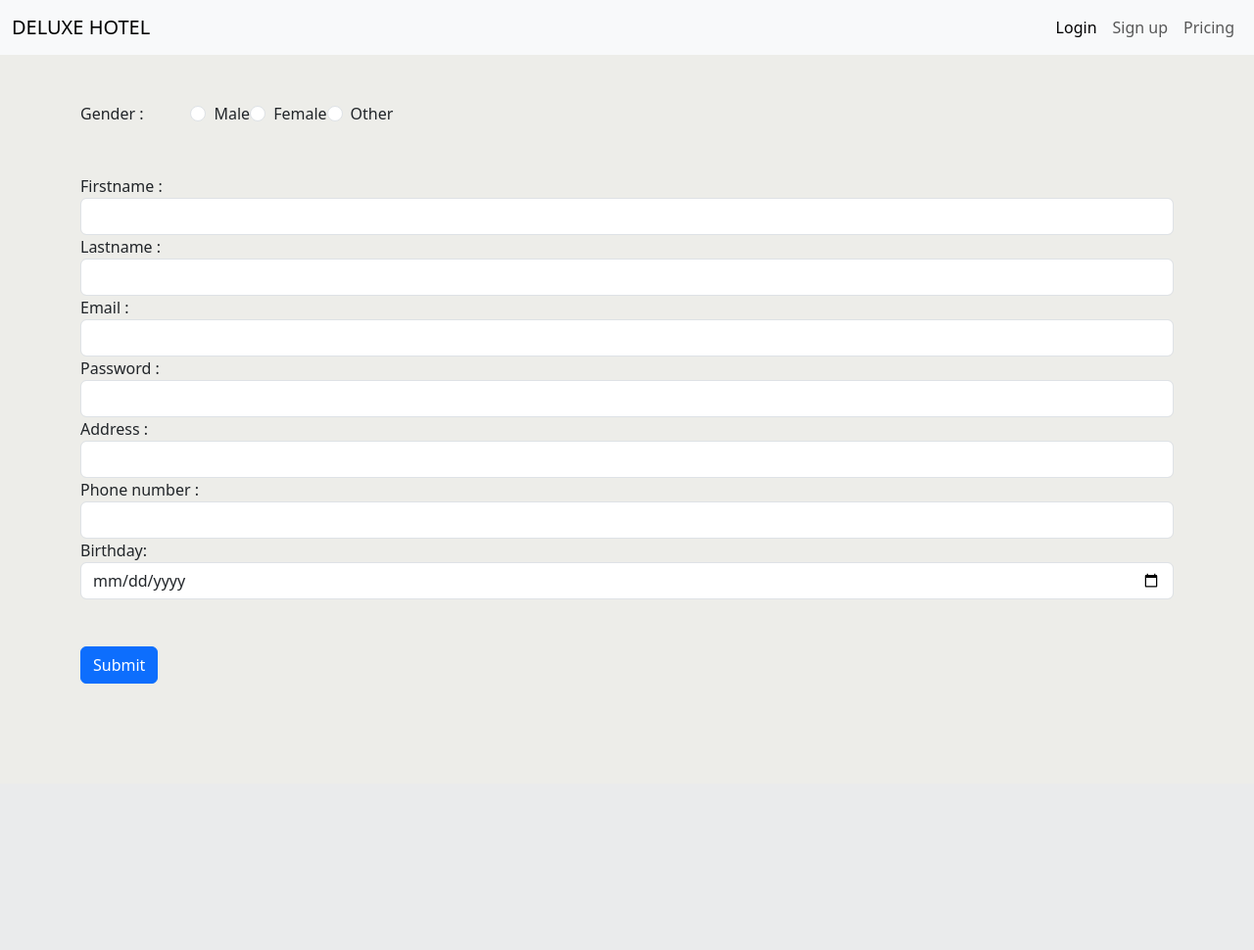
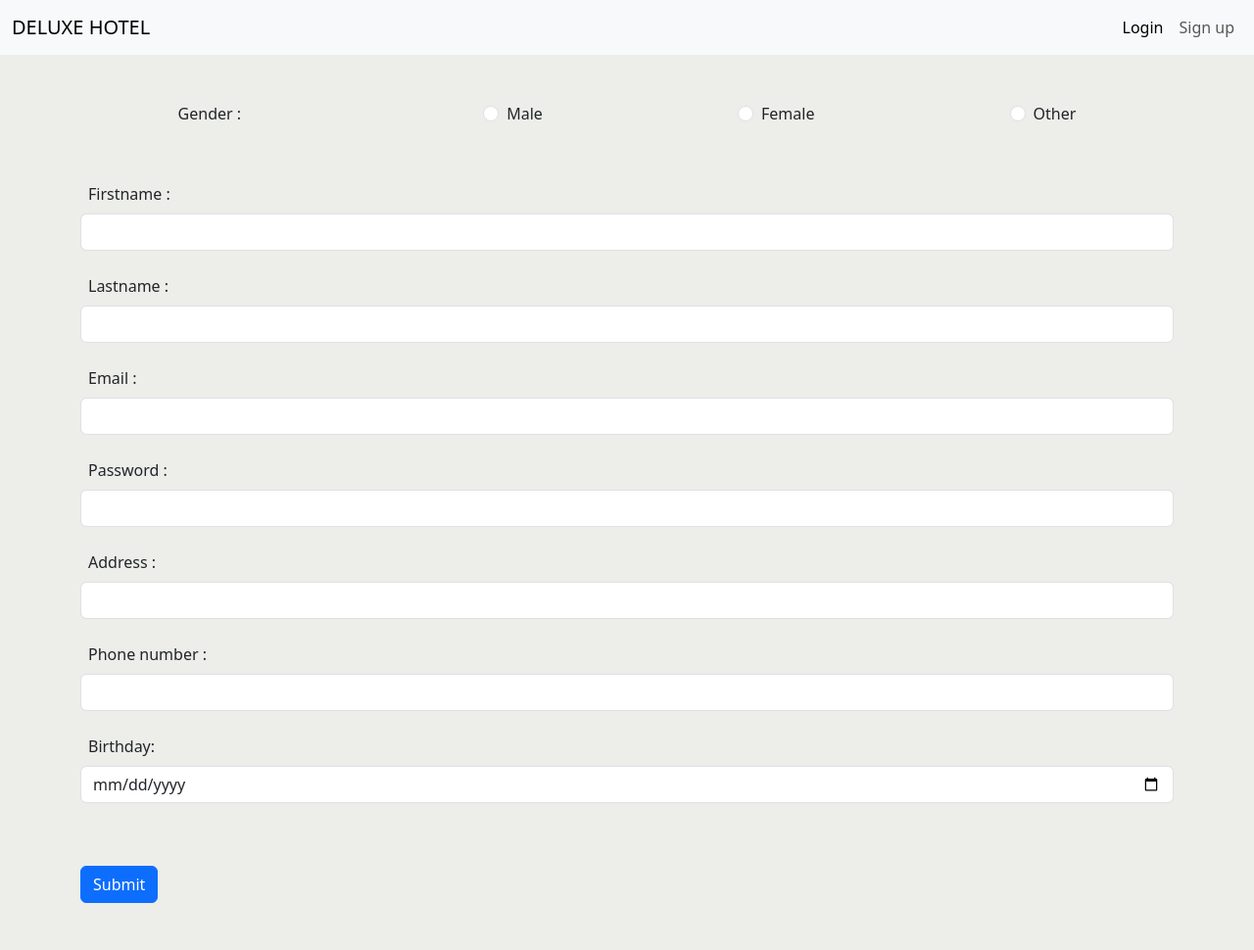
Before and after one commit to ValluetCP/php, a PHP site: page /php/register.php in a window 1280 px wide. Shown: the whole page at 98% size. Before the commit the page ends 698 px from the top, so only its background shows below. Run offline with PHP 8.4, Linux system fonts and the light colour scheme.

Commit message:
Hotel - dossier admin

```diff
--- /dev/null
+++ b/WF3/hotel/admin/hotel_list.php
@@ -0,0 +1,3 @@
+<?php include_once "../inc/header.php"; ?>
+
+<?php include_once "../inc/footer.php"; ?>
--- a/WF3/hotel/asset/css/style.css
+++ b/WF3/hotel/asset/css/style.css
@@ -8,3 +8,8 @@ body{
     display: flex;
     justify-content: flex-end;
 } */
+
+i{
+    font-size: 3em;
+    margin: 20px 0;
+}
--- a/WF3/hotel/inc/header.php
+++ b/WF3/hotel/inc/header.php
@@ -6,13 +6,13 @@
     <meta name="viewport" content="width=device-width, initial-scale=1.0">
     <link rel="stylesheet" href="https://cdn.jsdelivr.net/npm/bootstrap@5.3.1/dist/css/bootstrap.min.css">
     <link rel="stylesheet" href="https://cdnjs.cloudflare.com/ajax/libs/font-awesome/6.4.2/css/all.min.css" integrity="sha512-z3gLpd7yknf1YoNbCzqRKc4qyor8gaKU1qmn+CShxbuBusANI9QpRohGBreCFkKxLhei6S9CQXFEbbKuqLg0DA==" crossorigin="anonymous" referrerpolicy="no-referrer" />
-    <link rel="stylesheet" href="./asset/css/style.css">
+    <link rel="stylesheet" href="http://localhost/php/WF3/hotel/asset/css/style.css">
     <title>Hôtel</title>
 </head>
 <body>
 
     <!-- Créer la navbar -->
-    <nav class="navbar navbar-expand-lg bg-body-tertiary">
+    <nav class="navbar navbar-expand-lg bg-body-tertiary mb-5">
     <div class="container-fluid ">
         <a class="navbar-brand" href="http://localhost/php/WF3/hotel">DELUXE HOTEL</a>
         <button class="navbar-toggler" type="button" data-bs-toggle="collapse" data-bs-target="#navbarText" aria-controls="navbarText" aria-expanded="false" aria-label="Toggle navigation">
@@ -27,7 +27,6 @@
                 <a class="nav-link" href="http://localhost/php/WF3/hotel/register.php">Sign up</a>
                 </li>
                 <li class="nav-item">
-                <a class="nav-link" href="#">Pricing</a>
                 </li>
             </ul>
         </div>
--- a/WF3/hotel/login.php
+++ b/WF3/hotel/login.php
@@ -1,8 +1,7 @@
 <?php include_once "inc/header.php" ?>
 
 <div class="container">
-<form action="./model/connexion.php" method="post">
-
+    <form action="./model/connexion.php" method="post">
         <div class="form-group">
             <label for="email">Email :</label>
             <input type="email" class="form-control" id="email" name="email" >
--- a/WF3/hotel/model/inscription.php
+++ b/WF3/hotel/model/inscription.php
@@ -28,6 +28,5 @@ if(isset($_POST['submit'])){
         echo $e->getMessage();
     }
 
-
 }
 ?>
--- a/WF3/hotel/register.php
+++ b/WF3/hotel/register.php
@@ -2,7 +2,7 @@
 
 <div class="container">
 <form action="./model/inscription.php" method="post">
-        <div class="form-group mt-5 mb-5 d-flex">
+        <div class="form-group mt-5 mb-5 d-flex justify-content-around">
             <label class="me-xl-5">Gender :</label>
             <div class="form-check">
                 <input class="form-check-input" type="radio" name="gender" id="male" value="M">
@@ -18,38 +18,38 @@
             </div>
         </div>
 
-        <div class="form-group">
-            <label for="firstname">Firstname :</label>
+        <div class="form-group  mb-3">
+            <label for="firstname" class="m-2">Firstname :</label>
             <input type="text" class="form-control" id="firstname" name="firstname" >
         </div>
 
-        <div class="form-group">
-            <label for="lastname">Lastname :</label>
+        <div class="form-group  mb-3">
+            <label for="lastname"  class="m-2">Lastname :</label>
             <input type="text" class="form-control" id="lastname" name="lastname" >
         </div>
 
-        <div class="form-group">
-            <label for="email">Email :</label>
+        <div class="form-group  mb-3">
+            <label for="email"  class="m-2">Email :</label>
             <input type="email" class="form-control" id="email" name="email" >
         </div>
 
-        <div class="form-group">
-            <label for="password">Password :</label>
+        <div class="form-group  mb-3">
+            <label for="password"  class="m-2">Password :</label>
             <input type="password" class="form-control" id="password" name="password" >
         </div>
 
-        <div class="form-group">
-            <label>Address :</label>
+        <div class="form-group  mb-3">
+            <label  class="m-2">Address :</label>
             <input type="text" class="form-control" name="address" >
         </div>
 
-        <div class="form-group">
-            <label>Phone number :</label>
+        <div class="form-group  mb-3">
+            <label  class="m-2">Phone number :</label>
             <input type="text" class="form-control" name="phone" >
         </div>
 
-        <div class="form-group">
-            <label>Birthday:</label>
+        <div class="form-group  mb-3">
+            <label  class="m-2">Birthday:</label>
             <input type="date" class="form-control" name="birthday" >
         </div>
 
```
Also changed, not shown: WF3/hotel/admin/add_hotel.php (+17 -0 lines), WF3/hotel/admin/add_room.php (+41 -0 lines), WF3/hotel/admin/admin.php (+32 -0 lines), WF3/hotel/model/db_hotel.php (added, +25 -0 lines), WF3/hotel/model/functions.php (added, +14 -0 lines).
